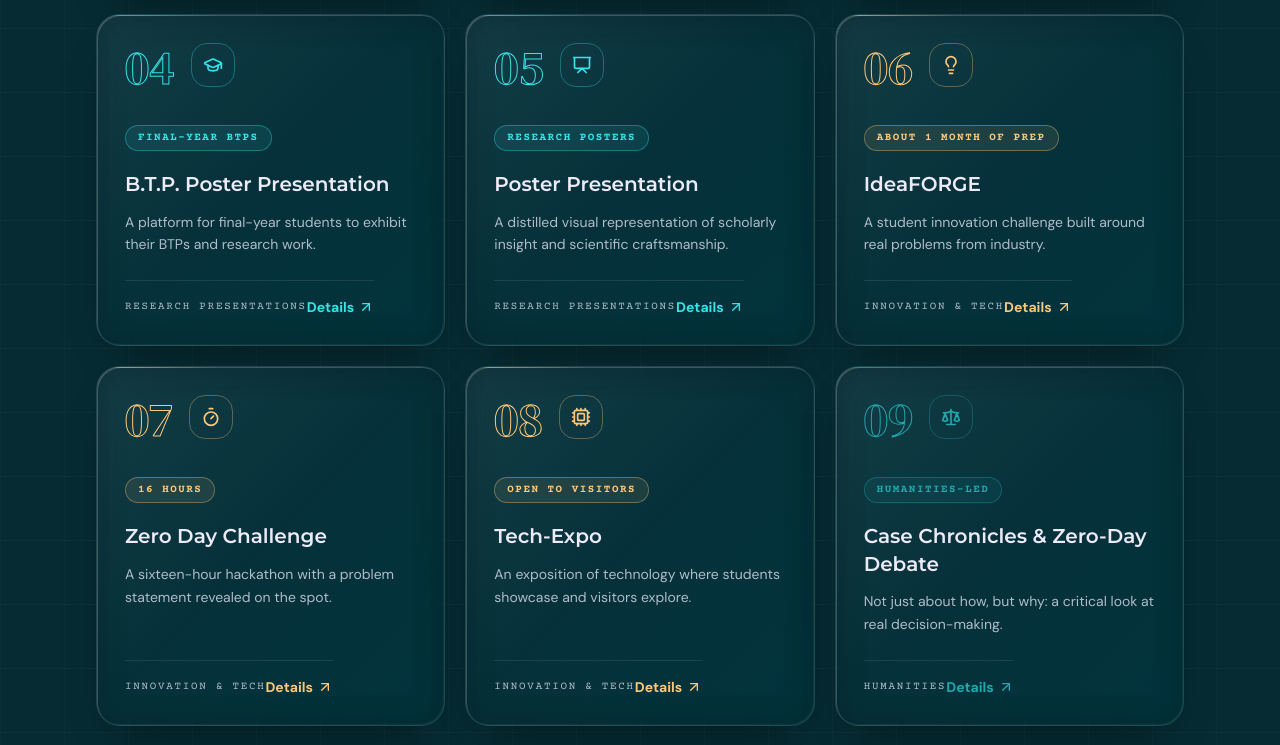
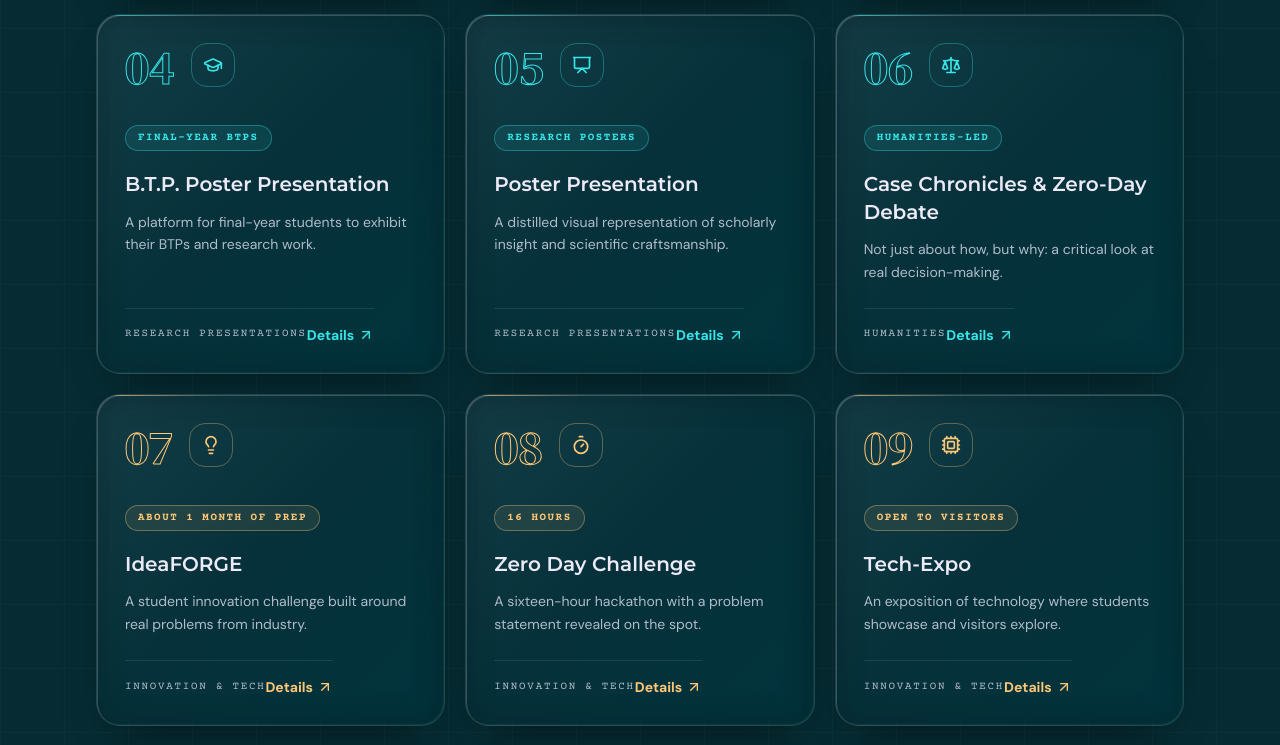
Before and after one commit to AnandVivek-iiti/RIC, a React (Vite) app: page /events in a window 1280 px wide. Shown: the part 1060-1805 px from the top of the page. Built offline with nearby package versions, Linux system fonts and the light colour scheme.

Commit message:
Events: one amber, one cyan, grouped

```diff
--- a/src/components/home/TracksShowcase.jsx
+++ b/src/components/home/TracksShowcase.jsx
@@ -10,7 +10,7 @@ const LOOKS = [
   { icon: Telescope, accent: "#36E5E8", angle: -18 },
   { icon: Cpu, accent: "#FFC878", angle: -6 },
   { icon: Layers, accent: "#ECEAF6", angle: 8 },
-  { icon: Compass, accent: "#E0A24F", angle: 20 },
+  { icon: Compass, accent: "#36E5E8", angle: 20 },
 ];
 
 function TangentMotif({ accent, angle }) {
--- a/src/data/events.js
+++ b/src/data/events.js
@@ -3,7 +3,7 @@
  * Text follows the organisers' draft (file_draft_events.docx) with minor
  * grammar fixes only. `summary` is the one-line version used on cards;
  * `desc` is the full text shown in the event spotlight.
- * Accent colours are the existing palette values, one per category.
+ * Accent colours: white, cyan and amber only; categories of one colour sit next to each other.
  */
 export const eventCategories = [
   {
@@ -12,7 +12,7 @@ export const eventCategories = [
     short: "Workshops",
     subtitle: "Skills, guidance and expert conversation",
     icon: "Mic",
-    accent: "#D9D2F0",
+    accent: "#ECEAF6",
     events: [
       {
         id: "paper-writing-workshop",
@@ -67,6 +67,24 @@ export const eventCategories = [
     ],
   },
   {
+    id: "humanities",
+    title: "Humanities",
+    short: "Humanities",
+    subtitle: "Ethics, society and decisions in the real world",
+    icon: "Scale",
+    accent: "#36E5E8",
+    events: [
+      {
+        id: "case-chronicles-zero-day-debate",
+        name: "Case Chronicles & Zero-Day Debate",
+        tag: "Humanities-led",
+        icon: "Scale",
+        summary: "Not just about how, but why: a critical look at real decision-making.",
+        desc: "Not just about how, but why. This event encourages students to look at situations through a critical lens and examine, on ethical, social and humanitarian grounds, scenarios that reflect real decision-making in the world.",
+      },
+    ],
+  },
+  {
     id: "innovation-tech",
     title: "Innovation & Tech",
     short: "Innovation",
@@ -101,30 +119,12 @@ export const eventCategories = [
     ],
   },
   {
-    id: "humanities",
-    title: "Humanities",
-    short: "Humanities",
-    subtitle: "Ethics, society and decisions in the real world",
-    icon: "Scale",
-    accent: "#1FA9AD",
-    events: [
-      {
-        id: "case-chronicles-zero-day-debate",
-        name: "Case Chronicles & Zero-Day Debate",
-        tag: "Humanities-led",
-        icon: "Scale",
-        summary: "Not just about how, but why: a critical look at real decision-making.",
-        desc: "Not just about how, but why. This event encourages students to look at situations through a critical lens and examine, on ethical, social and humanitarian grounds, scenarios that reflect real decision-making in the world.",
-      },
-    ],
-  },
-  {
     id: "school",
     title: "School",
     short: "School",
     subtitle: "Competitions for school students",
     icon: "School",
-    accent: "#E0A24F",
+    accent: "#FFC878",
     events: [
       {
         id: "writing-competition",
```
